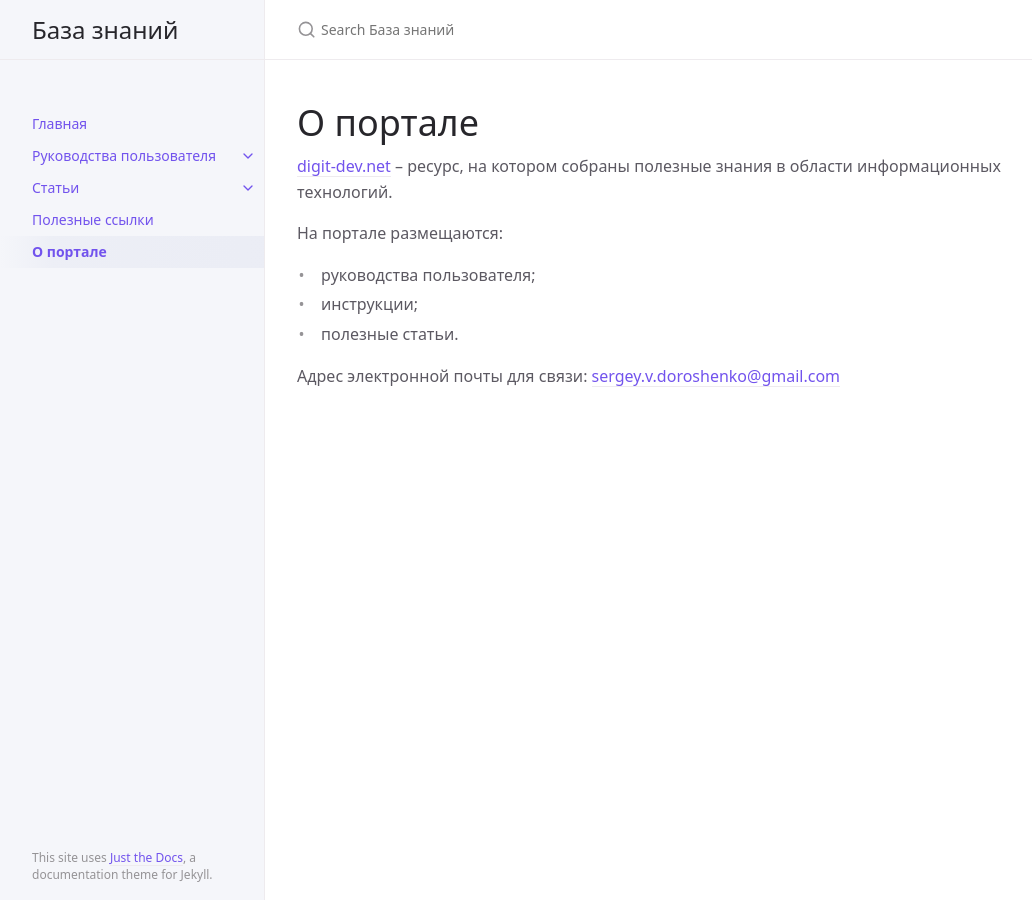
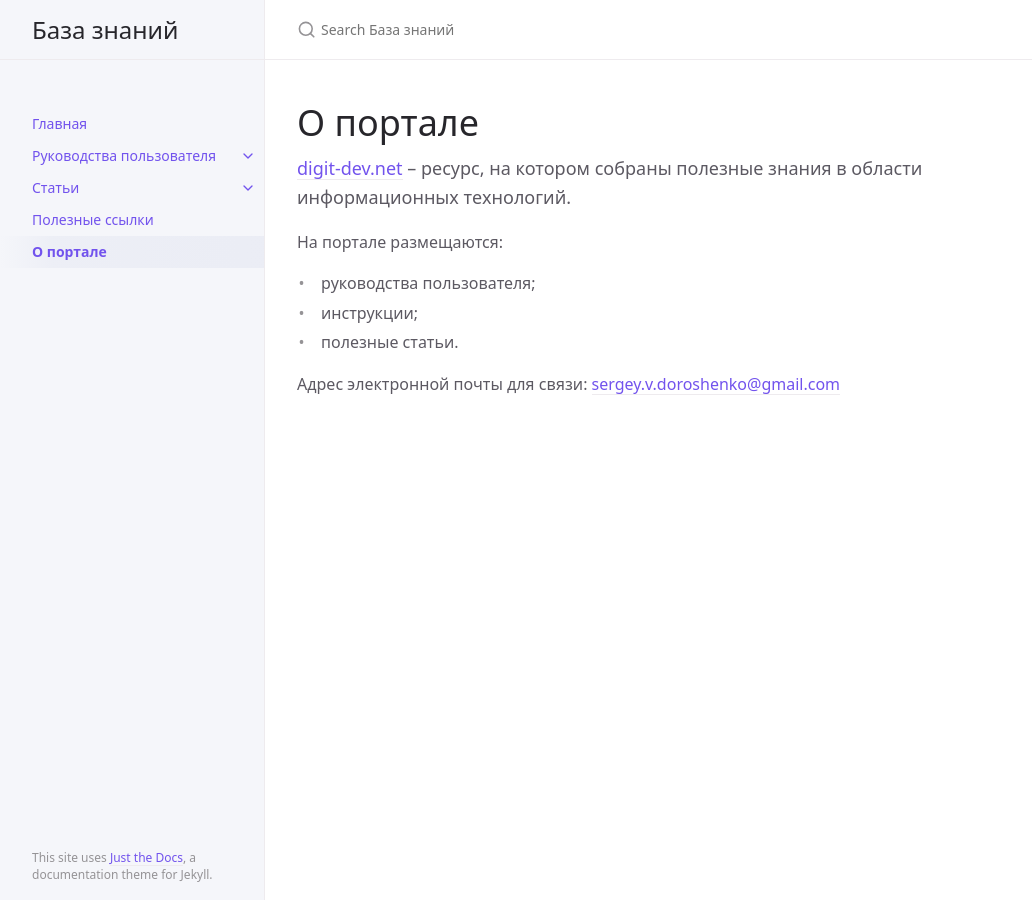
Before and after one commit to sergey-pixel/jekyll-azure-static, a Jekyll site: the page built from about.markdown, in a window 1280 px wide. Shown: the whole page, without its empty margins (107-1139 px from the left). Built offline with Jekyll 4.4.1, drawn with Linux system fonts in a browser that asks for light colours.

Commit message:
edit about.markdown

```diff
--- a/about.markdown
+++ b/about.markdown
@@ -6,6 +6,7 @@ permalink: /about/
 
 # О портале
 [digit-dev.net](https://digit-dev.net) &#150; ресурс, на котором собраны полезные знания в области информационных технологий.
+{: .fs-5 .fw-300 }
 
 На портале размещаются:
 - руководства пользователя;
```
